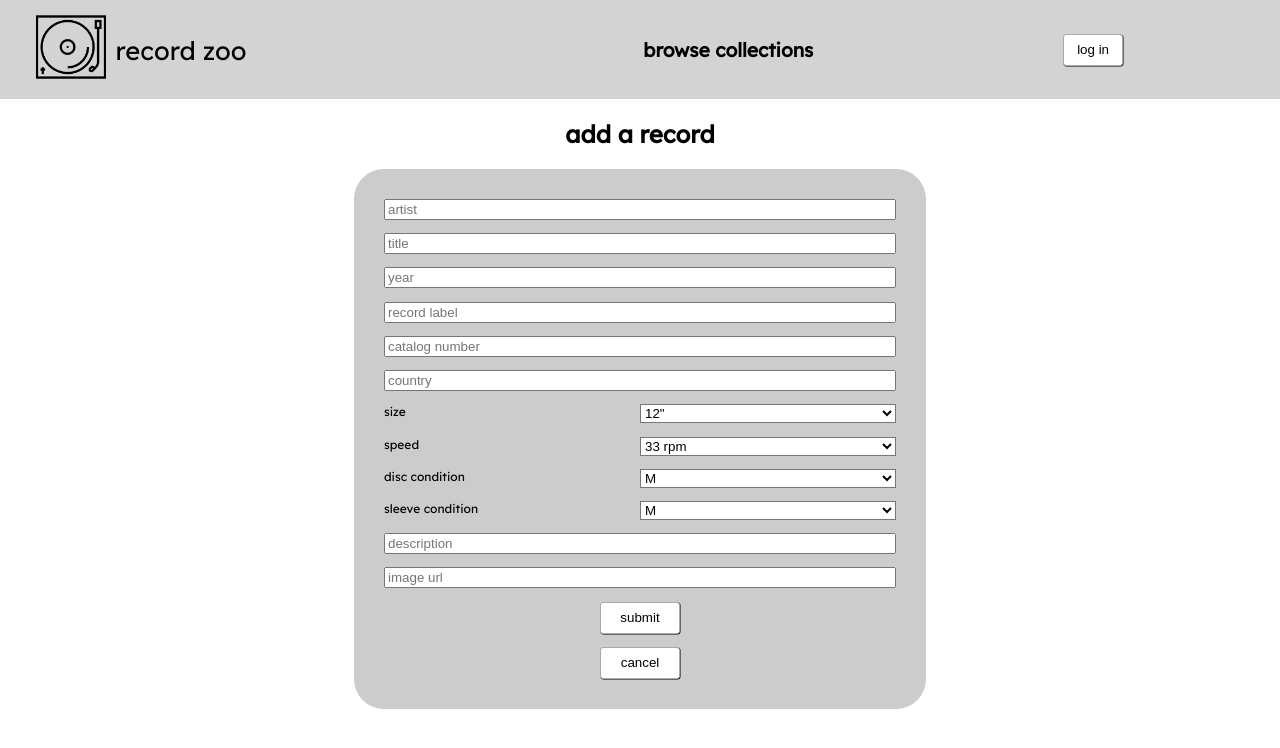
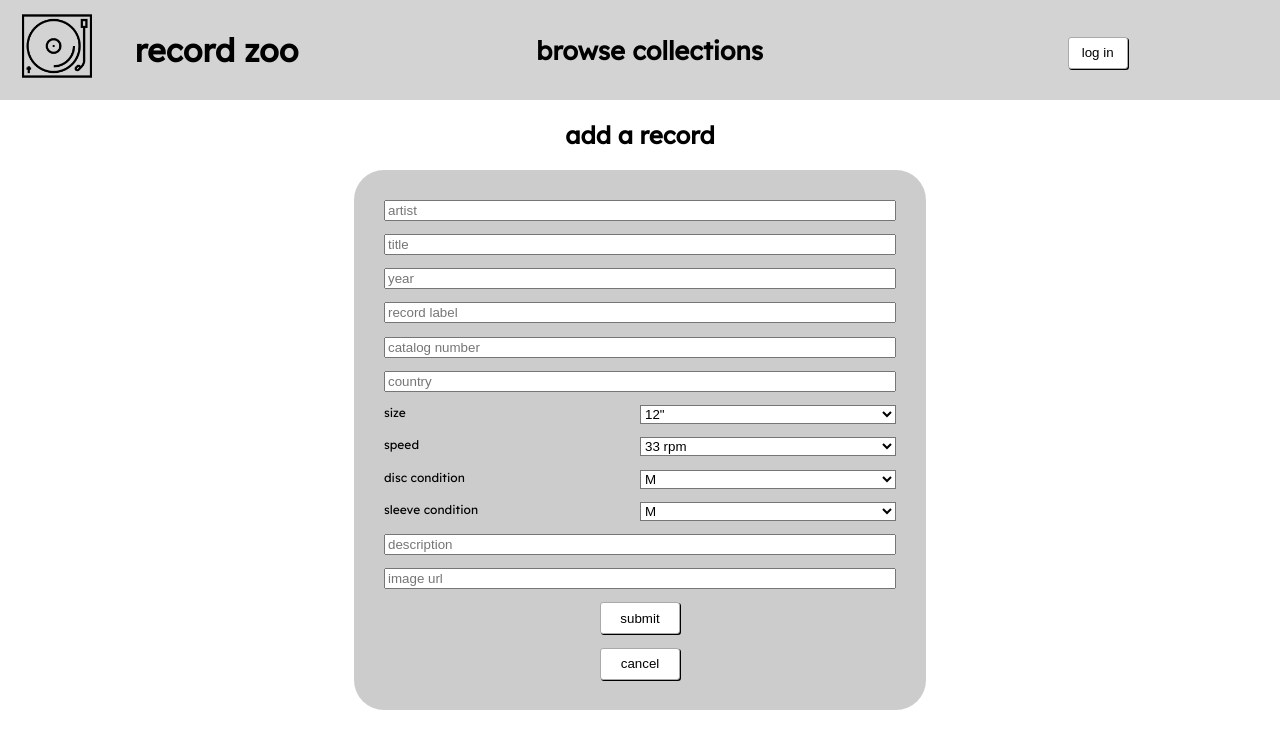
Before and after one commit to alex-curtin/sei-p4, a React (Create React App) app in the folder record-app/client/: page /users/1/new_record in a window 1280 px wide. Shown: the top 748 px of the page. Built offline with nearby package versions, Linux system fonts and the light colour scheme; no server answers; the HTML template or start-up script is replaced by a standard one.

Commit message:
fix conditional rendering on copy record button

```diff
--- a/record-app/client/public/index.html
+++ b/record-app/client/public/index.html
@@ -23,7 +23,7 @@
       work correctly both with client-side routing and a non-root public URL.
       Learn how to configure a non-root public URL by running `npm run build`.
     -->
-  <title>React App</title>
+  <title>record app</title>
 </head>
 
 <body>
--- a/record-app/client/src/App.css
+++ b/record-app/client/src/App.css
@@ -2,6 +2,7 @@
   text-align: center;
   font-family: 'Lexend Deca', sans-serif;
   /* font-family: 'Rubik', sans-serif; */
+  font-size: 1em;
 }
 
 button {
@@ -12,7 +13,7 @@ button {
   border: 1px solid darkgrey;
   background: white;
   border-radius: 3px;
-  box-shadow: .5px .5px;
+  box-shadow: 1px 1px;
 }
 
 button:hover {
@@ -41,17 +42,19 @@ a:hover {
   justify-content: space-between;
   align-items: center;
   background: lightgrey;
-  padding: 1vh 2.5vw;
   max-height: 100px;
-  font-size: 1.5vw;
+  font-size: 2vw;
 }
 
 .navbar-left {
-  width: 18%;
+  width: 25%;
   display: flex;
   justify-content: space-around;
+  box-sizing: border-box;
   align-items: center;
-  font-size: 2vw;
+  font-size: 2.5vw;
+  font-weight: bolder;
+  color: #000;
 }
 
 .logo {
@@ -60,7 +63,7 @@ a:hover {
 }
 
 .links {
-  width: 60%;
+  width: 70%;
   display: flex;
   justify-content: space-around;
   align-items: center;
@@ -72,6 +75,12 @@ a:hover {
   align-items: center;
   justify-content: space-between;
 }
+
+.navbar button {
+  width: 1vw;
+  max-width: 60;
+}
+
 
 /******************HOME*********************/
 
--- a/record-app/client/src/components/RecordDetail.jsx
+++ b/record-app/client/src/components/RecordDetail.jsx
@@ -246,10 +246,11 @@ class RecordDetail extends React.Component {
               </div>
               <p className="record-details-description"><em>{this.state.record.description}</em></p>
               <div className="record-form-buttons">
-                {(this.props.currentUser && this.props.currentUser.id === parseInt(this.state.record.user_id)) ?
-                  < button onClick={this.toggleEditForm}>edit record</button> :
-                  <button onClick={this.toggleCopyForm}>add this to my collection</button>
-                }
+                {(this.props.currentUser && this.props.currentUser.id === parseInt(this.state.record.user_id)) &&
+                  < button onClick={this.toggleEditForm}>edit record</button>}
+                {(this.props.currentUser && this.props.currentUser.id !== parseInt(this.state.record.user_id)) &&
+                  <button onClick={this.toggleCopyForm}>add this to my collection</button>}
+
                 {this.state.comments[0] &&
                   <button onClick={this.toggleComments}>{
                     this.state.showComments ?
--- a/record-app/client/src/services/api.js
+++ b/record-app/client/src/services/api.js
@@ -1,6 +1,7 @@
 import axios from 'axios';
 
-const BASE_URL = 'http://localhost:3000'
+// const BASE_URL = 'https://cryptic-headland-98731.herokuapp.com'
+const BASE_URL = 'http://localhost:3000';
 const api = axios.create({
   baseURL: BASE_URL
 })
```
Also changed, not shown: 1 other file (tests, documents, lock files or other folders).
